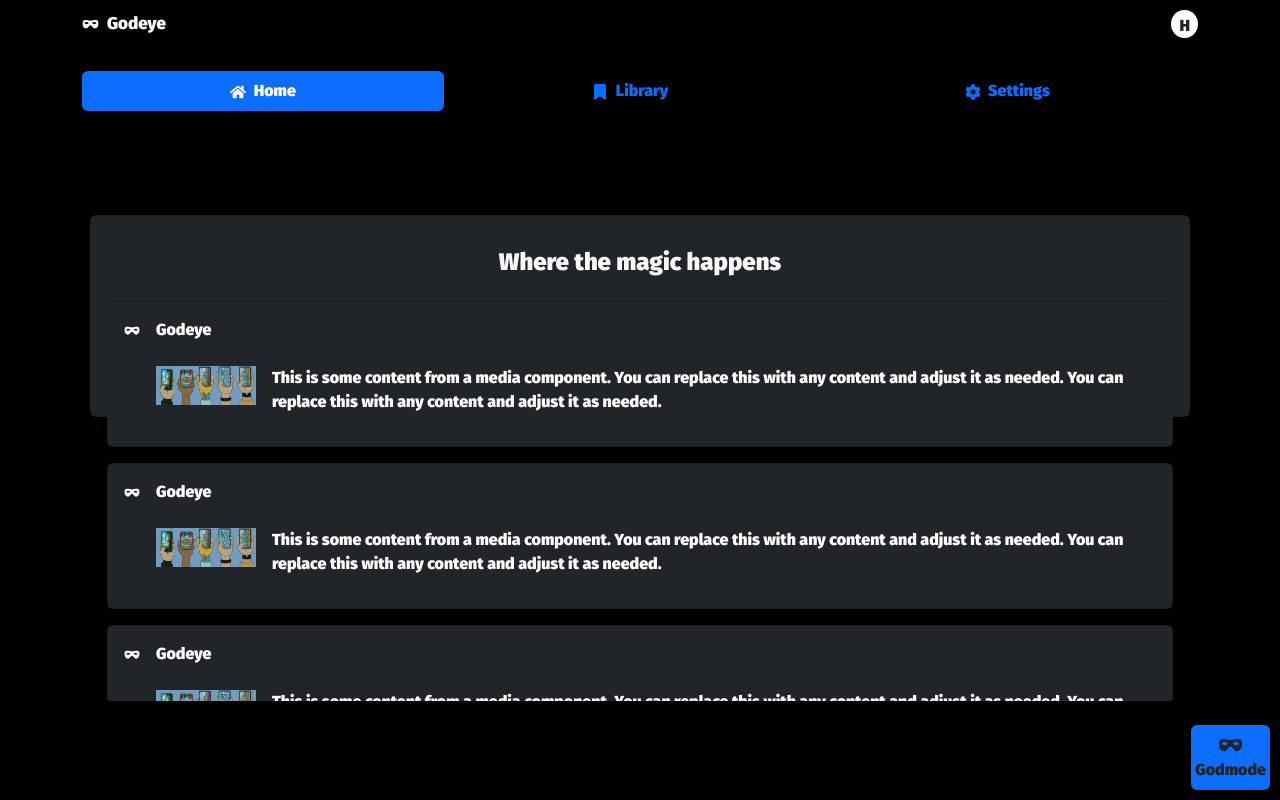
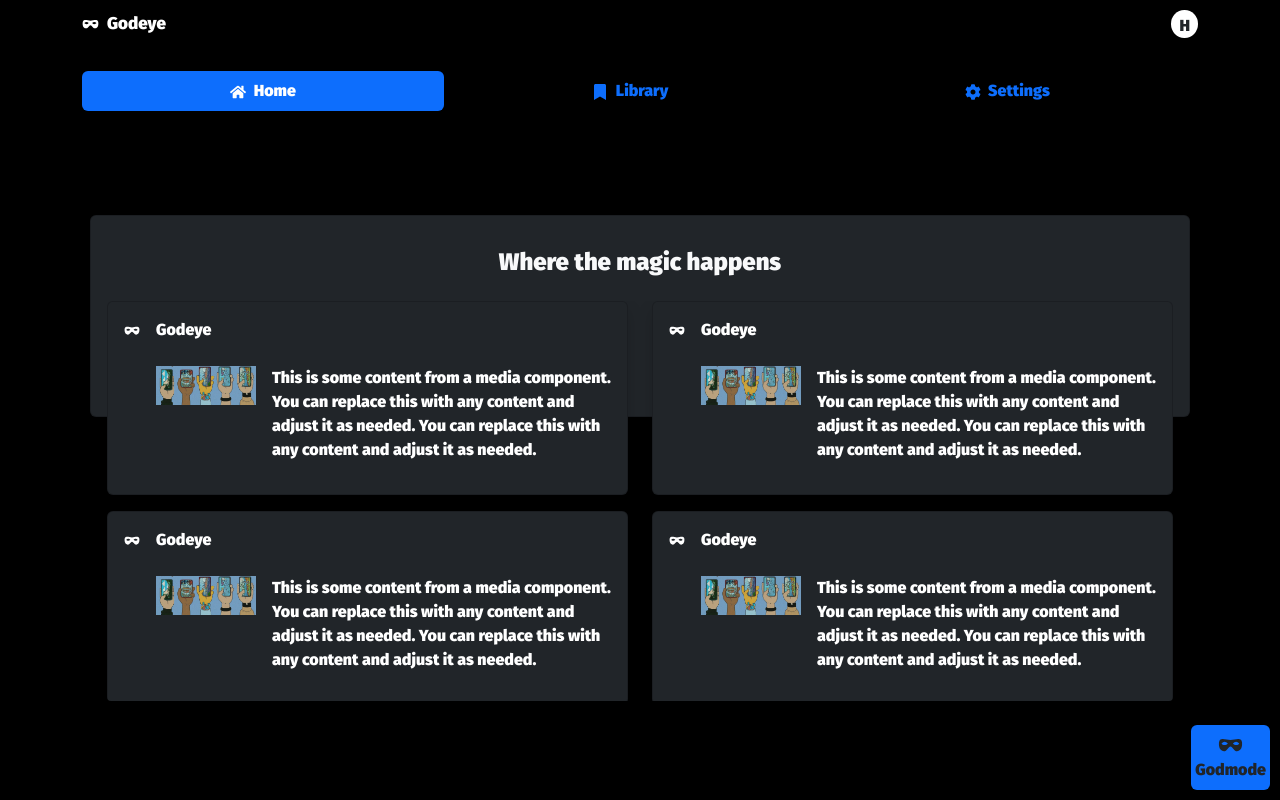
Before and after one commit to Jhon-crypt/project-godeye, a Next.js app: page /dashboard in a window 1280 px wide. Built offline with nearby package versions, Linux system fonts and the light colour scheme; no server answers.

Commit message:
Updated godeye card wrapper and godmode modal

```diff
--- a/app/components/cards/godeye-card-wrapper.jsx
+++ b/app/components/cards/godeye-card-wrapper.jsx
@@ -14,9 +14,21 @@ export default function GodeyeCardWrapper() {
                     <h4 className="text-light p-3 text-center">Where the magic happens</h4>
 
                     <div id="wrapper-result-card">
-                        <GodeyeResultsCard />
-                        <GodeyeResultsCard />
-                        <GodeyeResultsCard />
+                        <div className="row">
+                            <div className="col-md-6">
+                                <GodeyeResultsCard />
+                            </div>
+                            <div className="col-md-6">
+                                <GodeyeResultsCard />
+                            </div>
+                            <div className="col-md-6">
+                                <GodeyeResultsCard />
+                            </div>
+                            <div className="col-md-6">
+                                <GodeyeResultsCard />
+                            </div>
+                        </div>
+
                     </div>
 
                 </div>
--- a/app/components/modal/godmode-modal.jsx
+++ b/app/components/modal/godmode-modal.jsx
@@ -21,7 +21,6 @@ export default function GodmodeModal() {
 
                         <div class="modal-body">
                             <GodmodeCamera />
-
                             <GodeyeResultsCard />
                         </div>
 
```
